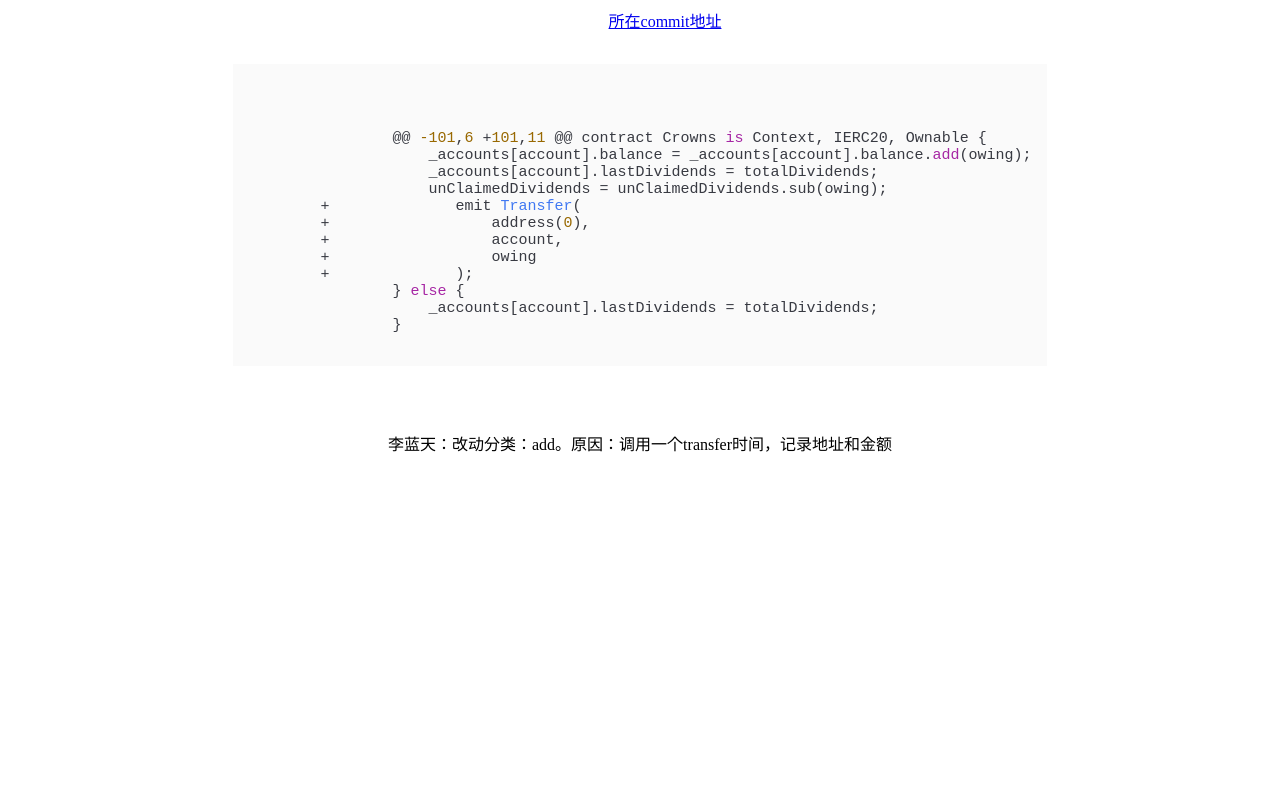
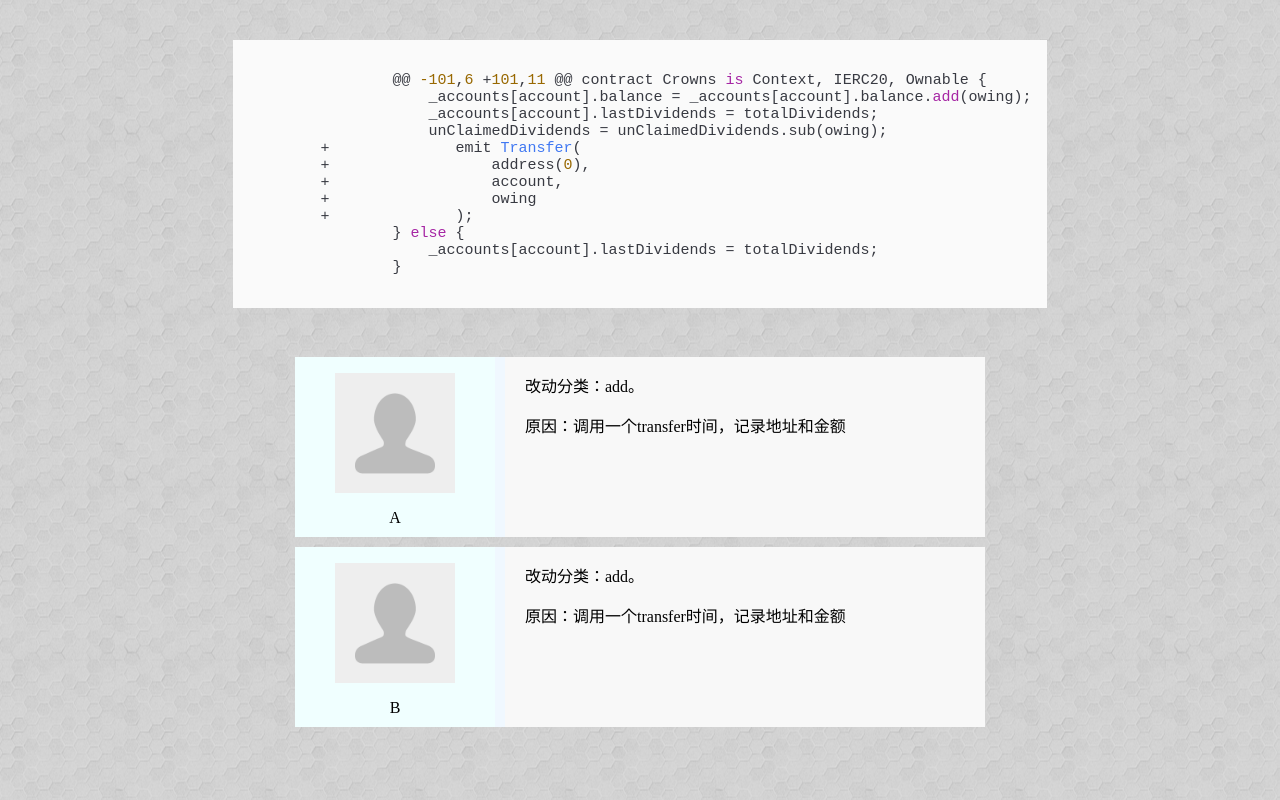
Before and after one commit to Ether1oop/CrushGu.github.io, a plain HTML site: page 1.html in a window 1280 px wide. Drawn offline with nearby package versions, Linux system fonts and the light colour scheme.

Commit message:
Add files via upload

```diff
--- a/1.css
+++ b/1.css
@@ -1,6 +1,17 @@
 .codeLocation{
             display: flex;
             justify-content: center;
-            align-items: center;
+/*            align-items: center;*/
+}
 
-}
+body {
+    background-image: url("pattern-squares2.png");
+    -webkit-transition: all 200ms;
+    -moz-transition: all 200ms;
+    -o-transition: all 200ms;
+    -ms-transition: all 200ms;
+    transition: all 200ms;
+    background-attachment: fixed;
+    background-position: center center;
+    background-color: #333;
+  }
--- a/1.html
+++ b/1.html
@@ -3,20 +3,18 @@
     <head>
         <meta charset="UTF-8">
         <title>Document</title>
-        <link href="https://cdn.bootcss.com/highlight.js/9.12.0/styles/atom-one-light.min.css" rel="stylesheet">
-        <script src="https://cdn.bootcss.com/highlight.js/9.12.0/highlight.min.js"></script>
+        <link href="https://cdn.bootcss.com/highlight.js/11.6.0/styles/atom-one-light.min.css" rel="stylesheet">
+        <script src="https://cdn.bootcss.com/highlight.js/11.6.0/highlight.min.js"></script>
         <script >hljs.initHighlightingOnLoad();</script>
         <link rel="stylesheet" type="text/css" href="1.css">
       </head>
 <body>
 
-<a href="https://github.com/blocklords/crowns/commit/728994ffe8695a217a207091aac867f6cfb03b82" style="margin-left:50px;" class="codeLocation">所在commit地址</a>
+<!-- <a href="https://github.com/blocklords/crowns/commit/728994ffe8695a217a207091aac867f6cfb03b82" style="margin-left:50px;" class="codeLocation">所在commit地址</a> -->
 
 <div class="codeLocation" >
     <pre style="font-size: 15px;">
         <code class="Solidity">
-
-
                 @@ -101,6 +101,11 @@ contract Crowns is Context, IERC20, Ownable {
                     _accounts[account].balance = _accounts[account].balance.add(owing);
                     _accounts[account].lastDividends = totalDividends;
@@ -31,9 +29,37 @@
                 }
         </code>
     </pre>
+</div>
+<div class="codeLocation">
+    <div class="post" style="width: 690px;height: 180px; background-color:aliceblue;">
+		<div class="author" style="width: 200px;height: 180px; background-color: azure; float:left">
+			<p align="center">
+				<img src="author.png" width="120px" >
+			</p>
+			<p align="center">A</p>
+		</div>
+		<div class="content" style="width: 480px;  height: 180px; background-color: #F8F8F8; float:right;">
+			<p style="text-indent: 20px">改动分类：add。</p>
+			<p style="text-indent: 20px">原因：调用一个transfer时间，记录地址和金额</p>
+		</div>
+	</div>
+</div>
+<div class="codeLocation" style="height: 10px"></div>
+<div class="codeLocation">
+    <div class="post" style="width: 690px;height: 180px; background-color:aliceblue;">
+		<div class="author" style="width: 200px;height: 180px; background-color: azure; float:left">
+			<p align="center">
+				<img src="author.png" width="120px" >
+			</p>
+			<p align="center">B</p>
+		</div>
+		<div class="content" style="width: 480px;  height: 180px; background-color: #F8F8F8; float:right;">
+			<p style="text-indent: 20px">改动分类：add。</p>
+			<p style="text-indent: 20px">原因：调用一个transfer时间，记录地址和金额</p>
+		</div>
+	</div>
+</div>
 
-</div>
-<p class="codeLocation">李蓝天：改动分类：add。原因：调用一个transfer时间，记录地址和金额</p>
 
 
 </body>
```
Also changed, not shown: author.png (added), pattern-squares2.png (added).
